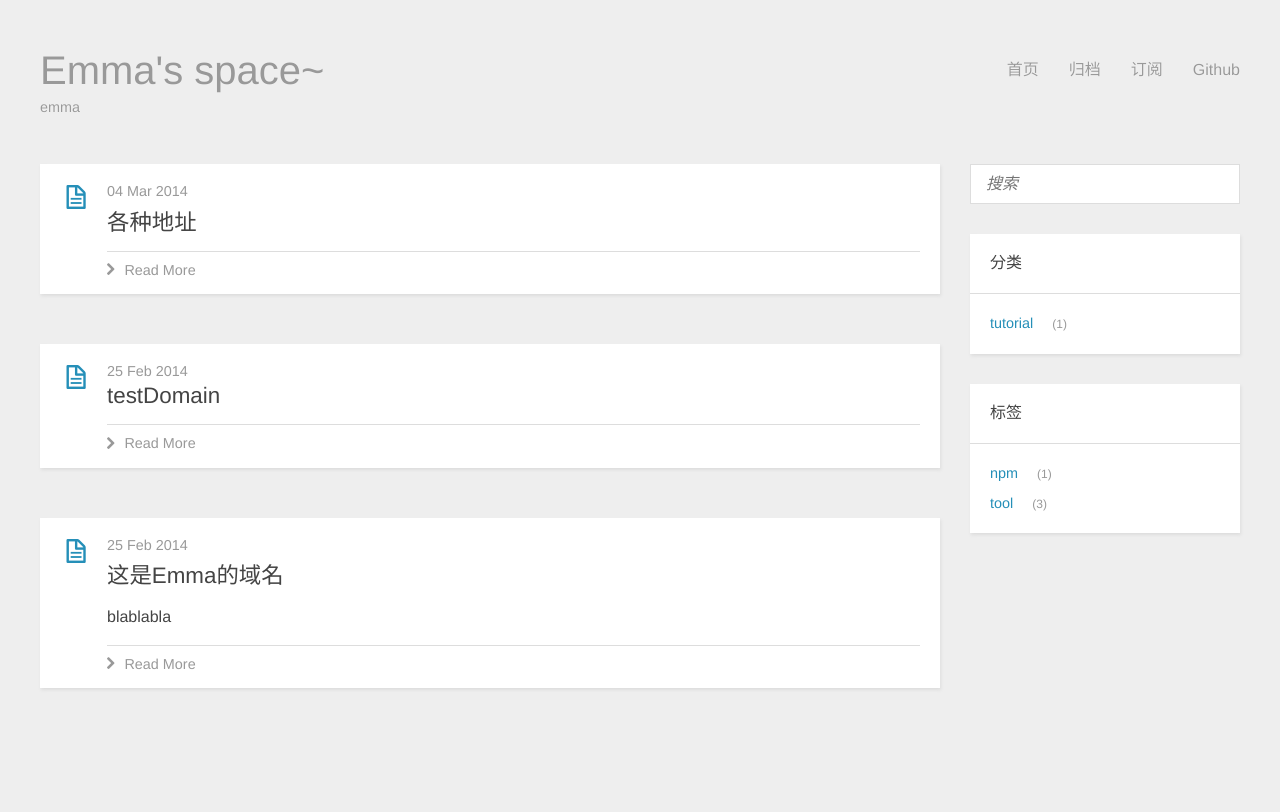
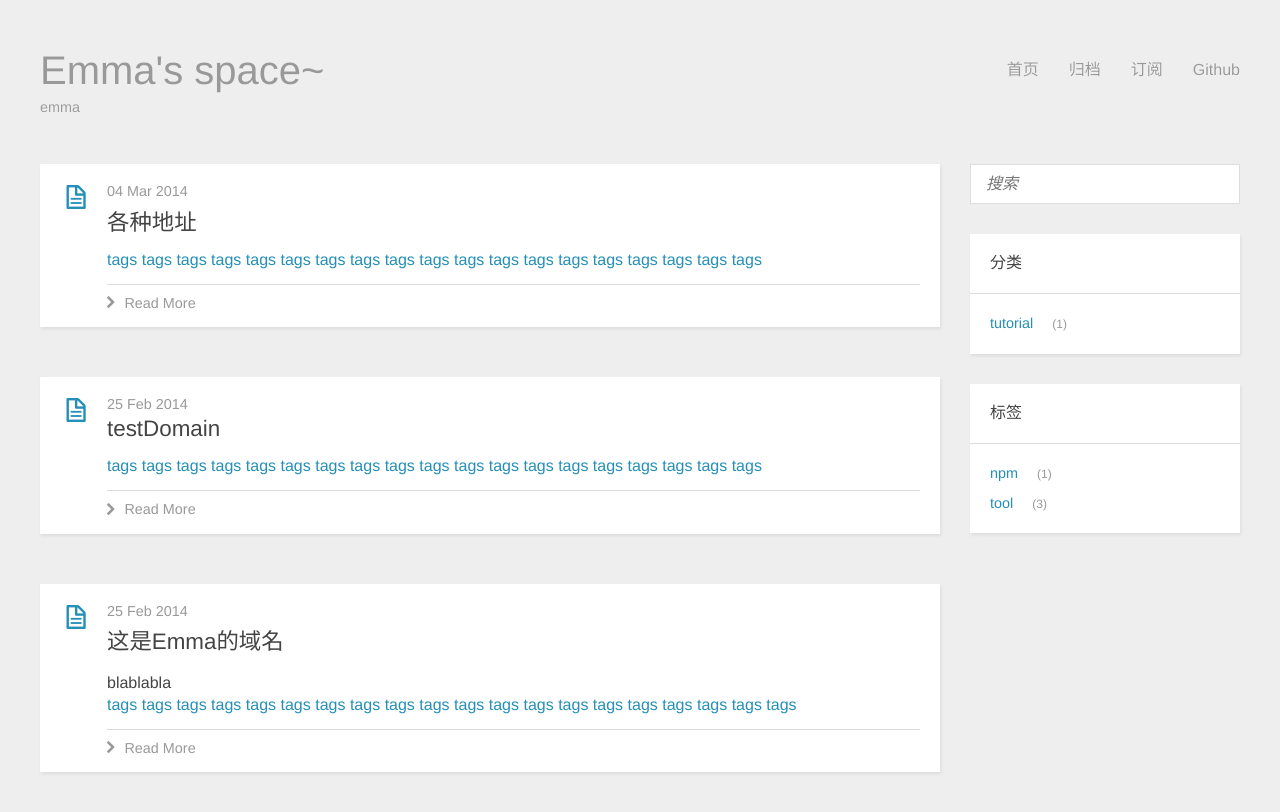
Before and after one commit to juneyang/emma, a Jekyll site: the page built from index.html, in a window 1280 px wide. Shown: the top 812 px of the page. Built offline with Jekyll 4.4.1, drawn with Linux system fonts in a browser that asks for light colours.

Commit message:
add tags

```diff
--- a/index.html
+++ b/index.html
@@ -34,6 +34,11 @@ title: Emma's space~
                     </header>
                     <div class="entry">
                         <p>{{ post.desp }}</p>
+                    </div>
+                    <div class="tags">
+                        {% for tags in post %}
+                          <a href="#">tags</a>
+                        {% endfor %}
                     </div>
                     <footer>
                         <div class="alignleft">
```
